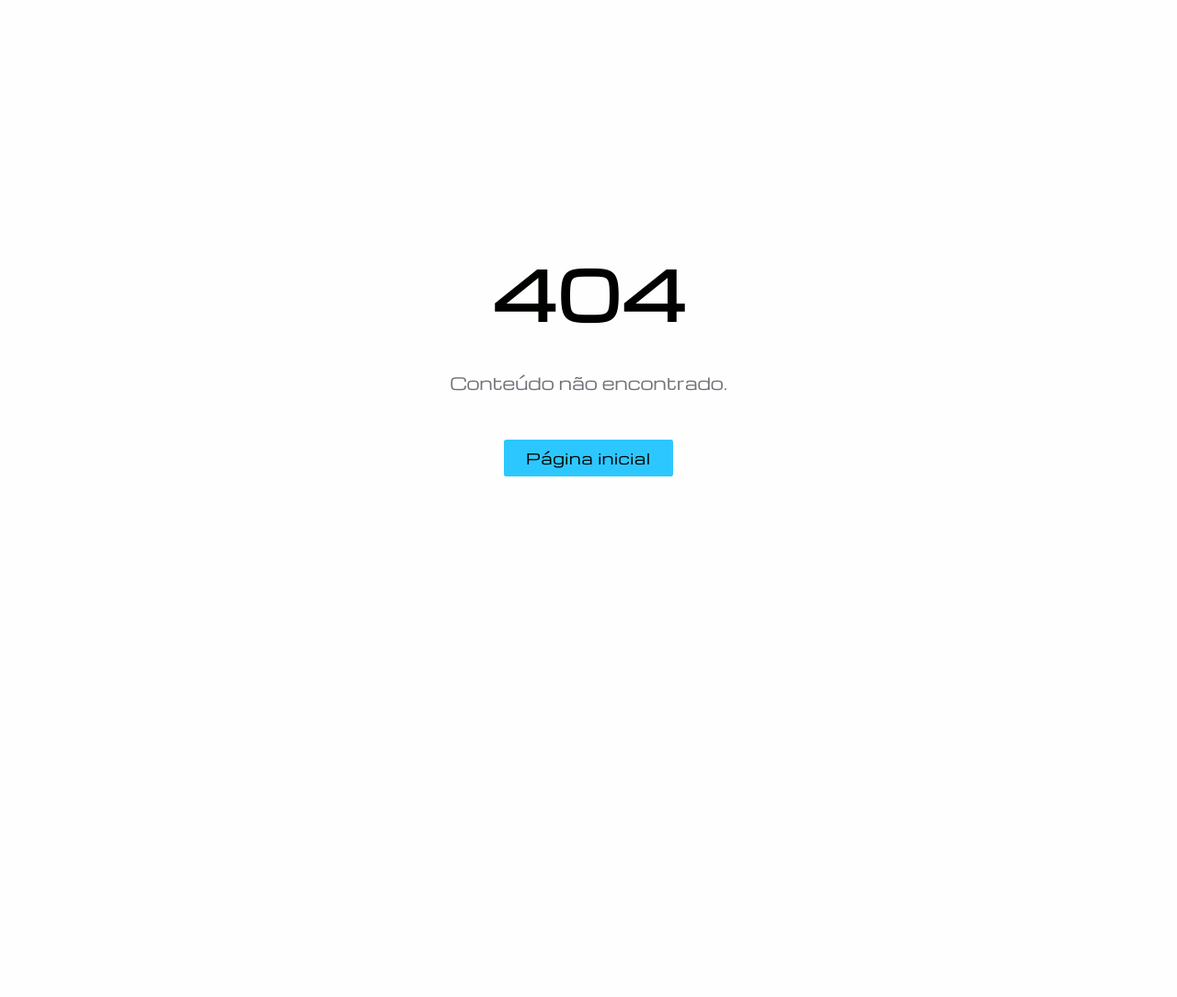
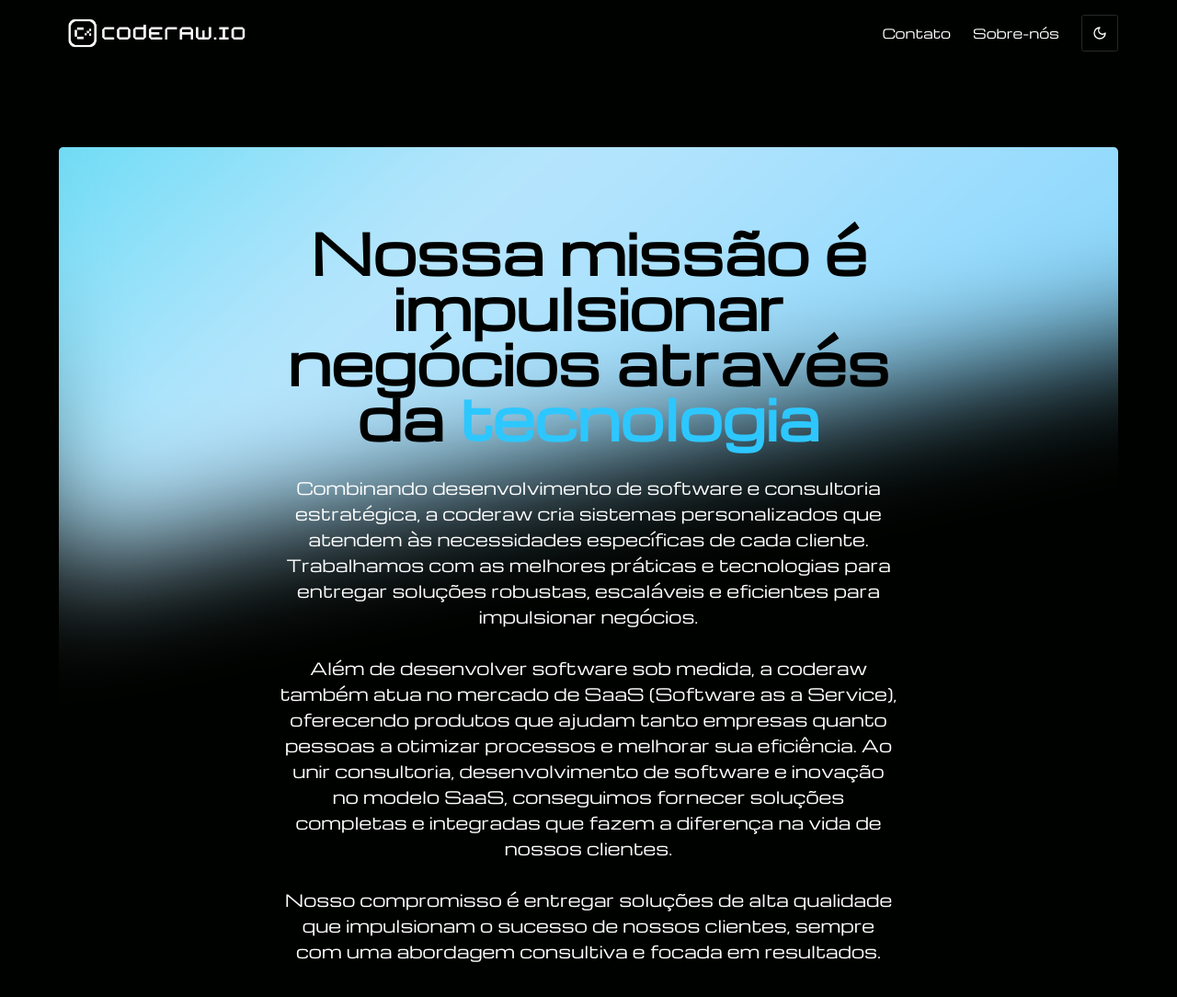
Before and after one commit to coderaw-io/landing-page, a Next.js app: page /sobre in a window 1280 px wide. Before the commit this address had no page. Shown: the top 1084 px of the page at 92% size. Before the commit the page ends 800 px from the top, so only its background shows below. Built offline with nearby package versions, Linux system fonts and the light colour scheme.

Commit message:
feat: about us page

```diff
--- a/src/app/(app)/(about-us)/sobre-nos/page.tsx
+++ /dev/null
@@ -1,7 +0,0 @@
-export default function AboutUsPage() {
-  return (
-    <h1 className="text-3xl md:text-6xl font-bold">
-      Sobre nós
-    </h1>
-  )
-}
--- /dev/null
+++ b/src/app/(app)/(about-us)/sobre/page.tsx
@@ -0,0 +1,40 @@
+export default function AboutUsPage() {
+  return (
+    <div data-aos="fade-left" className="relative overflow-hidden sm:rounded-[0.3rem]">
+      <div
+        aria-hidden="true"
+        className="flex absolute -top-80 start-1/2 transform -translate-x-1/2"
+      >
+        <div className="bg-gradient-to-r from-primary/50 to-sky-100 blur-3xl w-[25rem] h-[44rem] rotate-[-60deg] transform -translate-x-[10rem] dark:from-cyan-400 dark:to-sky-300" />
+        <div className="bg-gradient-to-tl from-cyan-50 via-cyan-100 to-cyan-50 blur-3xl w-[90rem] h-[50rem] rounded-fulls origin-top-left -rotate-12 -translate-x-[15rem] dark:from-sky-300 dark:via-sky-200 dark:to-cyan-400" />
+      </div>
+
+      <div className="relative z-10">
+        <div className="max-w-[85rem] mx-auto px-4 sm:px-6 lg:px-8 py-10 lg:py-16">
+          <div className="max-w-2xl text-center mx-auto">
+            <div className="mt-5 max-w-2xl">
+              <h1 className="block font-semibold text-foreground text-4xl md:text-5xl lg:text-6xl dark:text-background">
+                Nossa missão é  impulsionar<br />
+                negócios através da <strong className="text-primary">tecnologia</strong>
+              </h1>
+            </div>
+
+            <div className="mt-8 max-w-3xl">
+              <p className="text-lg text-muted-foreground dark:text-foreground">
+                Combinando desenvolvimento de software e consultoria estratégica, a coderaw cria sistemas personalizados que
+                atendem às necessidades específicas de cada cliente. Trabalhamos com as melhores práticas e tecnologias para
+                entregar soluções robustas, escaláveis e eficientes para impulsionar negócios. <br /> <br />
+                Além de desenvolver software sob medida, a coderaw também atua no mercado de SaaS (Software as a Service), oferecendo
+                produtos que ajudam tanto empresas quanto pessoas a otimizar processos e melhorar sua eficiência. Ao unir consultoria,
+                desenvolvimento de software e inovação no modelo SaaS, conseguimos fornecer soluções completas e integradas que fazem a
+                diferença na vida de nossos clientes. <br /> <br />
+                Nosso compromisso é entregar soluções de alta qualidade que impulsionam o sucesso de nossos clientes, sempre com uma abordagem
+                consultiva e focada em resultados.
+              </p>
+            </div>
+          </div>
+        </div>
+      </div>
+    </div>
+  )
+}
--- a/src/app/(app)/(privacy-policy)/politica-de-privacidade/page.tsx
+++ b/src/app/(app)/(privacy-policy)/politica-de-privacidade/page.tsx
@@ -12,6 +12,7 @@ export default function PrivacyPolicy() {
             height={675}
             className="object cover w-[90%] rounded-[0.3rem]"
             alt="LGPD Imagem"
+            priority
           />
         </div>
 
--- a/src/components/shared/page/header.tsx
+++ b/src/components/shared/page/header.tsx
@@ -37,6 +37,13 @@ export function Header() {
                 Contato
               </Link>
 
+              <Link
+                href="/sobre"
+                className="py-3 text-foreground hover:text-primary focus:outline-none"
+              >
+                Sobre-nós
+              </Link>
+
               <ThemeToggle />
             </div>
           </div>
--- a/src/components/shared/page/mobile-menu.tsx
+++ b/src/components/shared/page/mobile-menu.tsx
@@ -1,4 +1,5 @@
-import { Button } from "@/components/ui/button"
+import Link from "next/link";
+
 import {
   Sheet,
   SheetContent,
@@ -6,10 +7,11 @@ import {
   SheetHeader,
   SheetTitle,
   SheetTrigger
-} from "@/components/ui/sheet"
-import { AlignJustifyIcon } from "lucide-react"
-import Link from "next/link"
-import { Icon } from "../icons/icon"
+} from "@/components/ui/sheet";
+
+import { Button } from "@/components/ui/button";
+import { AlignJustifyIcon } from "lucide-react";
+import { Icon } from "../icons/icon";
 
 export function MobileMenu() {
   return (
@@ -34,7 +36,7 @@ export function MobileMenu() {
             </span>
           </SheetTitle>
           <SheetDescription className="sr-only">
-            Acesse os link's do seu interesse.
+            Acesse páginas do seu interesse.
           </SheetDescription>
         </SheetHeader>
 
@@ -48,11 +50,19 @@ export function MobileMenu() {
           </Link> */}
 
           <Link
-            href="#"
+            href="/contato"
             className="flex items-center gap-3 text-foreground hover:text-primary focus:outline-none"
           >
             <div className="h-5 w-1 bg-primary" />
             Contato
+          </Link>
+
+          <Link
+            href="/sobre"
+            className="flex items-center gap-3 text-foreground hover:text-primary focus:outline-none"
+          >
+            <div className="h-5 w-1 bg-primary" />
+            Sobre-nós
           </Link>
         </ul>
       </SheetContent>
```
